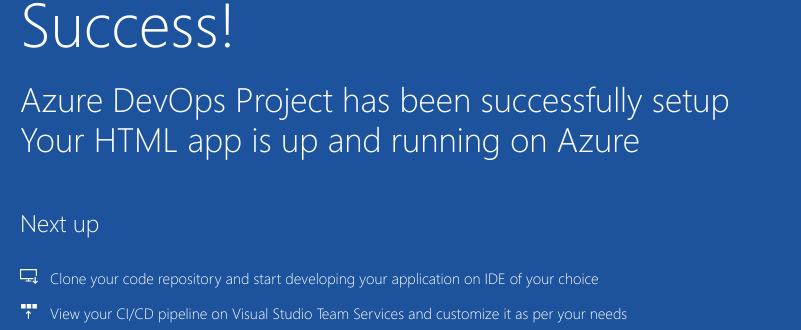
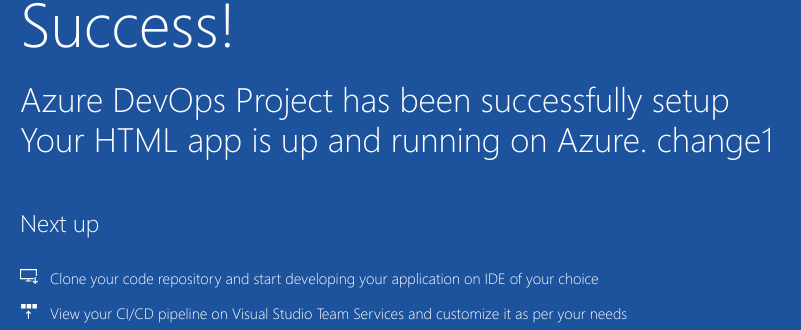
Before and after one commit to syadav850/Project1, a plain HTML site: page index.html in a window 1280 px wide. Shown: the part 392-722 px from the top of the page, 205-1006 px from the left. Drawn offline with Linux system fonts and the light colour scheme.

Commit message:
added change1 in index file

```diff
--- a/index.html
+++ b/index.html
@@ -20,7 +20,7 @@
             <div class="content-body">
                 <div class="success-text">Success!</div>
                 <div class="description line-1"> Azure DevOps Project has been successfully setup</div>
-                <div class="description line-2"> Your HTML app is up and running on Azure</div>
+                <div class="description line-2"> Your HTML app is up and running on Azure. change1</div>
                 <div class="next-steps-container">
                     <div class="next-steps-header">Next up</div>
                     <div class="next-steps-body">
```
